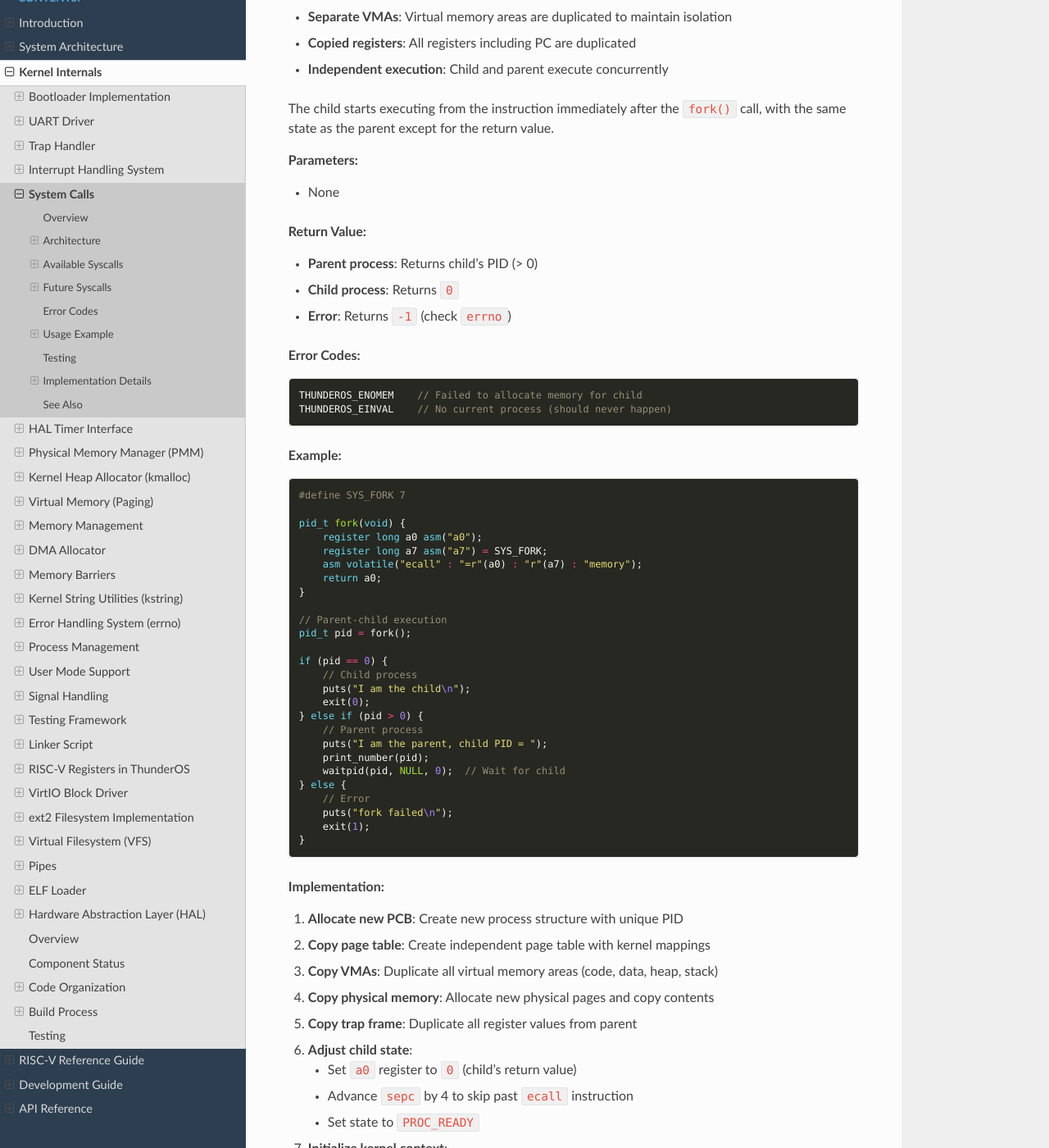
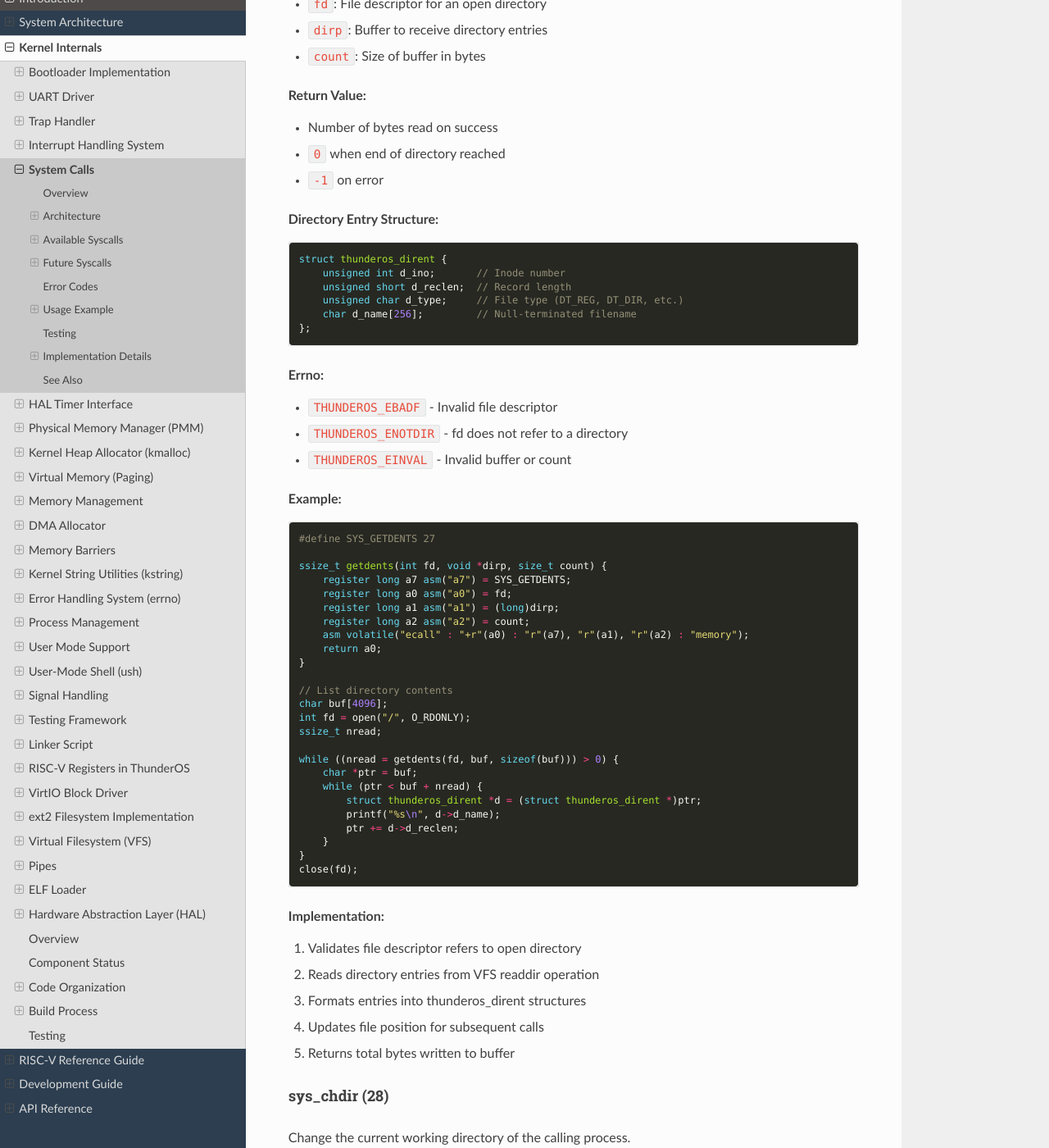
Before and after one commit to byteshiftlabs/thunderos, a Sphinx documentation site: the page built from docs/source/internals/syscalls.rst, in a window 1280 px wide and 1400 px high, scrolled down 26521 px. Shown: the whole window at 82% size. Built offline with Sphinx 7.4.7 and the Read the Docs theme 3.1.0, drawn with Linux system fonts in a browser that asks for light colours; some of the changed text lies outside the part shown.

Commit message:
Added documentation and errno handling for new syscalls

```diff
--- a/docs/source/internals/errno.rst
+++ b/docs/source/internals/errno.rst
@@ -41,6 +41,7 @@
    #define THUNDEROS_EPERM       1   /* Operation not permitted */
    #define THUNDEROS_ENOENT      2   /* No such file or directory */
    #define THUNDEROS_EIO         5   /* I/O error */
+   #define THUNDEROS_EBADF       9   /* Bad file descriptor */
    #define THUNDEROS_ENOMEM      12  /* Out of memory */
    #define THUNDEROS_EACCES      13  /* Permission denied */
    #define THUNDEROS_EBUSY       16  /* Device or resource busy */
@@ -50,6 +51,8 @@
    #define THUNDEROS_EINVAL      22  /* Invalid argument */
    #define THUNDEROS_EMFILE      24  /* Too many open files */
    #define THUNDEROS_ENOSPC      28  /* No space left on device */
+   #define THUNDEROS_ERANGE      34  /* Result too large / buffer too small */
+   #define THUNDEROS_ENOTEMPTY   39  /* Directory not empty */
 
 Filesystem Errors
 ~~~~~~~~~~~~~~~~~
--- a/docs/source/internals/syscalls.rst
+++ b/docs/source/internals/syscalls.rst
@@ -8,7 +8,7 @@
 
 **Current Status:**
 
-ThunderOS v0.5.0 implements **27 system calls** covering process management, I/O, filesystem operations, signals, memory management, inter-process communication, and process creation.
+ThunderOS v0.6.0 implements **30 system calls** covering process management, I/O, filesystem operations, signals, memory management, inter-process communication, process creation, and directory navigation.
 
 **Key Features:**
 
@@ -1316,6 +1316,207 @@
 - :doc:`pipes` - Complete pipe implementation documentation
 - :doc:`vfs` - Virtual Filesystem integration
 
+Directory Operations
+~~~~~~~~~~~~~~~~~~~~
+
+sys_getdents (27)
+^^^^^^^^^^^^^^^^^
+
+Read directory entries from a directory file descriptor.
+
+.. code-block:: c
+
+   ssize_t sys_getdents(int fd, void *dirp, size_t count);
+
+**Parameters:**
+
+* ``fd``: File descriptor for an open directory
+* ``dirp``: Buffer to receive directory entries
+* ``count``: Size of buffer in bytes
+
+**Return Value:**
+
+* Number of bytes read on success
+* ``0`` when end of directory reached
+* ``-1`` on error
+
+**Directory Entry Structure:**
+
+.. code-block:: c
+
+   struct thunderos_dirent {
+       unsigned int d_ino;       // Inode number
+       unsigned short d_reclen;  // Record length
+       unsigned char d_type;     // File type (DT_REG, DT_DIR, etc.)
+       char d_name[256];         // Null-terminated filename
+   };
+
+**Errno:**
+
+* ``THUNDEROS_EBADF`` - Invalid file descriptor
+* ``THUNDEROS_ENOTDIR`` - fd does not refer to a directory
+* ``THUNDEROS_EINVAL`` - Invalid buffer or count
+
+**Example:**
+
+.. code-block:: c
+
+   #define SYS_GETDENTS 27
+
+   ssize_t getdents(int fd, void *dirp, size_t count) {
+       register long a7 asm("a7") = SYS_GETDENTS;
+       register long a0 asm("a0") = fd;
+       register long a1 asm("a1") = (long)dirp;
+       register long a2 asm("a2") = count;
+       asm volatile("ecall" : "+r"(a0) : "r"(a7), "r"(a1), "r"(a2) : "memory");
+       return a0;
+   }
+
+   // List directory contents
+   char buf[4096];
+   int fd = open("/", O_RDONLY);
+   ssize_t nread;
+
+   while ((nread = getdents(fd, buf, sizeof(buf))) > 0) {
+       char *ptr = buf;
+       while (ptr < buf + nread) {
+           struct thunderos_dirent *d = (struct thunderos_dirent *)ptr;
+           printf("%s\n", d->d_name);
+           ptr += d->d_reclen;
+       }
+   }
+   close(fd);
+
+**Implementation:**
+
+1. Validates file descriptor refers to open directory
+2. Reads directory entries from VFS readdir operation
+3. Formats entries into thunderos_dirent structures
+4. Updates file position for subsequent calls
+5. Returns total bytes written to buffer
+
+sys_chdir (28)
+^^^^^^^^^^^^^^
+
+Change the current working directory of the calling process.
+
+.. code-block:: c
+
+   int sys_chdir(const char *path);
+
+**Parameters:**
+
+* ``path``: Absolute path to the new working directory
+
+**Return Value:**
+
+* ``0`` on success
+* ``-1`` on error
+
+**Errno:**
+
+* ``THUNDEROS_EINVAL`` - Invalid path or not absolute
+* ``THUNDEROS_ENOENT`` - Path does not exist
+* ``THUNDEROS_ENOTDIR`` - Path is not a directory
+
+**Example:**
+
+.. code-block:: c
+
+   #define SYS_CHDIR 28
+
+   int chdir(const char *path) {
+       register long a7 asm("a7") = SYS_CHDIR;
+       register long a0 asm("a0") = (long)path;
+       asm volatile("ecall" : "+r"(a0) : "r"(a7) : "memory");
+       return a0;
+   }
+
+   if (chdir("/bin") == 0) {
+       // Now in /bin directory
+   }
+
+**Implementation:**
+
+1. Validates path pointer is in user memory
+2. Resolves path using VFS to verify existence
+3. Verifies target is a directory
+4. Updates process cwd field
+5. Returns success
+
+**Current Limitation:**
+
+Only absolute paths are supported. Relative paths (e.g., ``..``, ``subdir``) are not yet resolved.
+
+sys_getcwd (29)
+^^^^^^^^^^^^^^^
+
+Get the current working directory of the calling process.
+
+.. code-block:: c
+
+   char *sys_getcwd(char *buf, size_t size);
+
+**Parameters:**
+
+* ``buf``: Buffer to receive the current working directory path
+* ``size``: Size of buffer in bytes
+
+**Return Value:**
+
+* Pointer to ``buf`` on success
+* ``NULL`` on error
+
+**Errno:**
+
+* ``THUNDEROS_EINVAL`` - Invalid buffer or size
+* ``THUNDEROS_ERANGE`` - Buffer too small for path
+
+**Example:**
+
+.. code-block:: c
+
+   #define SYS_GETCWD 29
+
+   char *getcwd(char *buf, size_t size) {
+       register long a7 asm("a7") = SYS_GETCWD;
+       register long a0 asm("a0") = (long)buf;
+       register long a1 asm("a1") = size;
+       asm volatile("ecall" : "+r"(a0) : "r"(a7), "r"(a1) : "memory");
+       return (char *)a0;
+   }
+
+   char cwd[256];
+   if (getcwd(cwd, sizeof(cwd))) {
+       printf("Current directory: %s\n", cwd);
+   }
+
+**Implementation:**
+
+1. Validates buffer pointer is in user memory (writable)
+2. Validates size is non-zero
+3. Copies process cwd string to user buffer
+4. Returns pointer to buffer
+
+**Per-Process Working Directory:**
+
+Each process maintains its own current working directory in the ``cwd`` field of its process structure:
+
+.. code-block:: c
+
+   struct process {
+       // ...
+       char cwd[256];  // Current working directory
+       // ...
+   };
+
+The cwd is:
+
+- Initialized to ``/`` when process is created
+- Copied from parent to child during ``fork()``
+- Updated by ``sys_chdir()``
+- Queried by ``sys_getcwd()``
+
 sys_fork (7)
 ~~~~~~~~~~~~
 
```
Also changed, not shown: docs/source/internals/index.rst (+10 -6 lines), docs/source/internals/shell.rst (added, +347 -0 lines), docs/source/internals/vfs.rst (+36 -0 lines), 2 other files.
